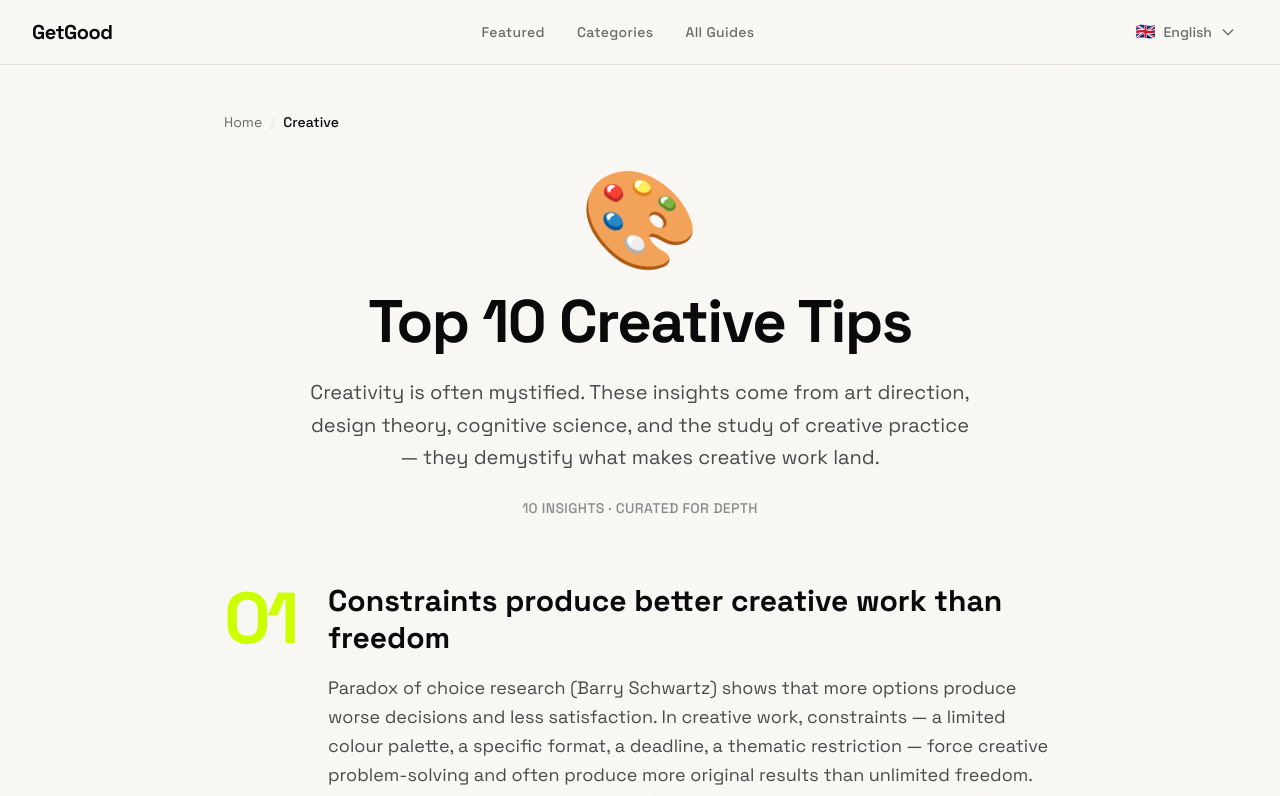
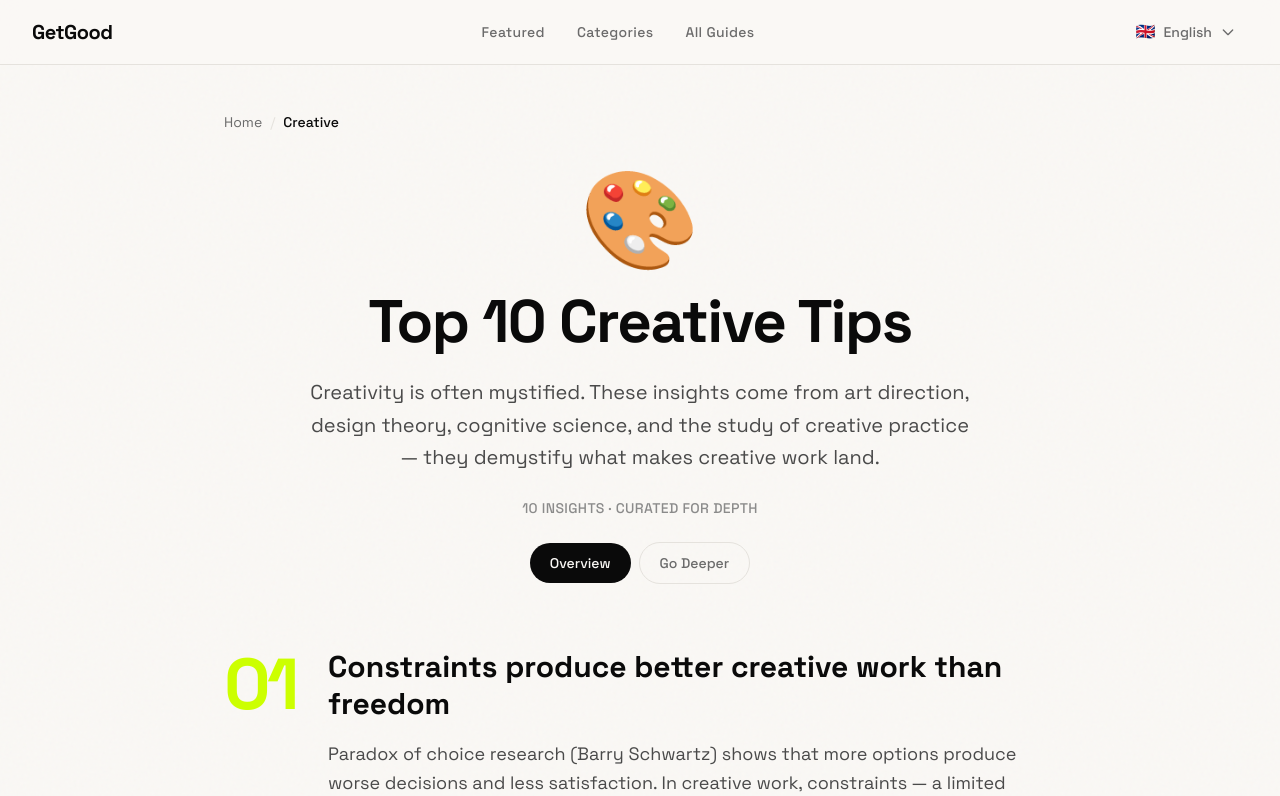
Before and after one commit to ripxg/getgood, a Next.js app: page /category/creative in a window 1280 px wide. Shown: the top 796 px of the page. Built offline with nearby package versions, Linux system fonts and the light colour scheme.

Commit message:
fix: search z-index, nav scroll links, category view toggle

```diff
--- a/src/app/category/[slug]/page.tsx
+++ b/src/app/category/[slug]/page.tsx
@@ -3,6 +3,7 @@ import { Metadata } from 'next';
 import Link from 'next/link';
 import { getCategories, getCategoryBySlug, getGuidesByCategory, getCategoryTips } from '@/lib/guides';
 import GuideCard from '@/components/GuideCard';
+import ViewToggle from '@/components/ViewToggle';
 
 interface Props {
   params: Promise<{ slug: string }>;
@@ -88,6 +89,7 @@ export default async function CategoryPage({ params }: Props) {
               <p className="text-sm text-[#8B8B8B] font-medium tracking-wide uppercase">
                 10 insights · curated for depth
               </p>
+              <ViewToggle />
             </>
           )}
         </header>
@@ -151,7 +153,7 @@ export default async function CategoryPage({ params }: Props) {
         )}
 
         {/* Go Deeper Section */}
-        <section className="pt-8 border-t border-[#E5E2DD]">
+        <section id="go-deeper" className="pt-8 border-t border-[#E5E2DD] scroll-mt-20">
           <header className="mb-10 text-center">
             <h2 className="text-3xl md:text-4xl font-bold text-[#0a0a0a] tracking-tight mb-3">
               Go Deeper
```
